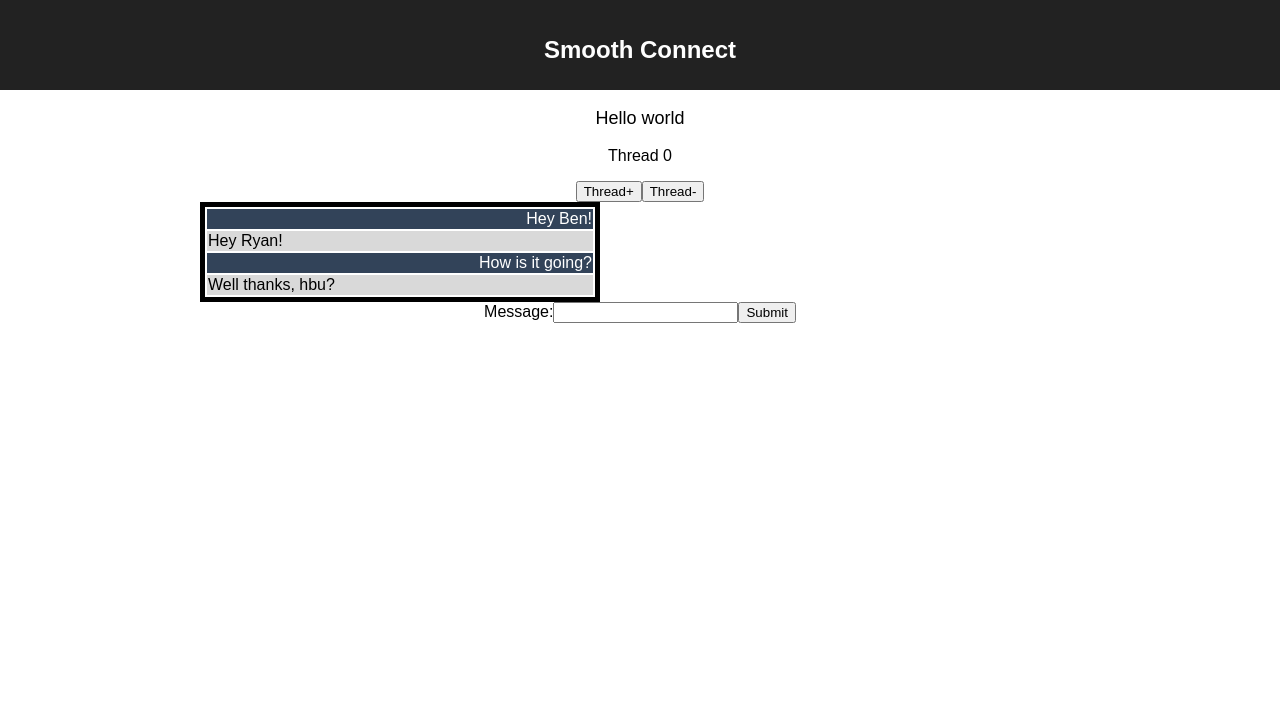
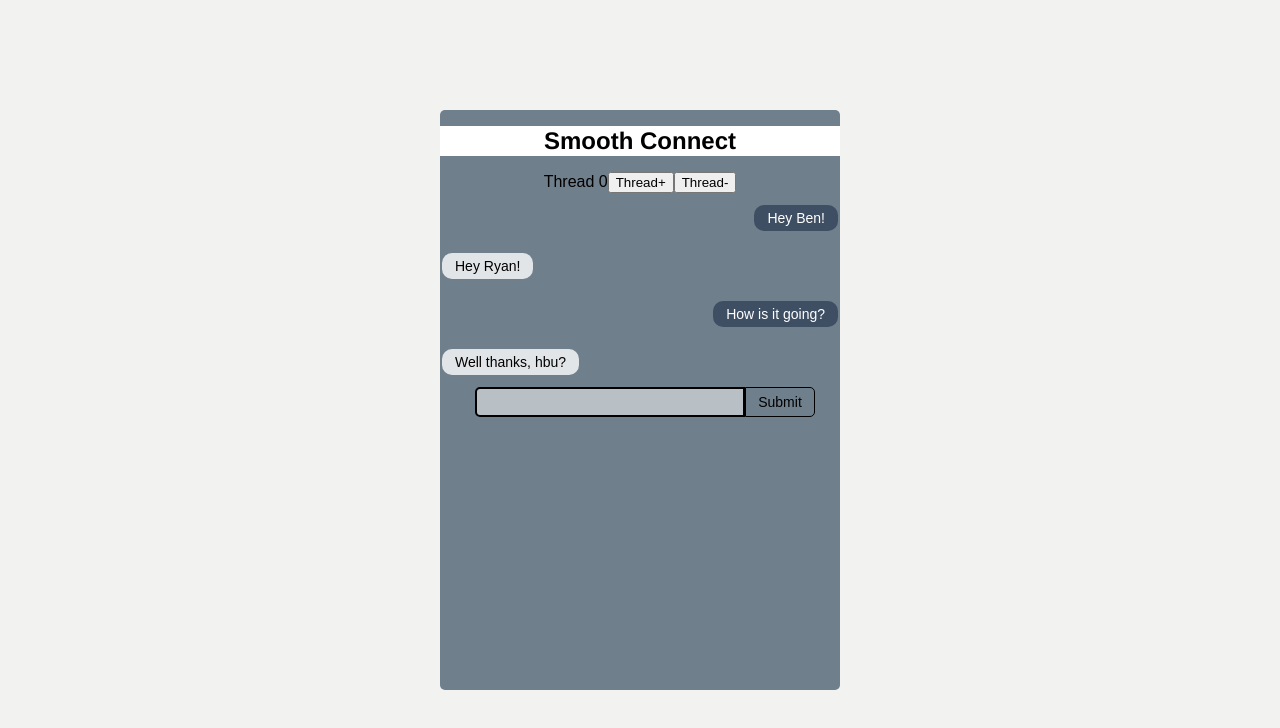
Before and after one commit to RyanNormanSchultz/smooth_connect, a React (Create React App) app in the folder my-app/: page / in a window 1280 px wide. Shown: the top 728 px of the page. Built offline with nearby package versions, Linux system fonts and the light colour scheme.

Commit message:
Spruced up CSS

```diff
--- a/my-app/src/App.css
+++ b/my-app/src/App.css
@@ -1,48 +1,117 @@
+body {
+  margin: 0;
+}
+
+p {
+  margin: 0;
+  display: inline-block;
+}
+
 .App {
   text-align: center;
+  height: 100vh;
+  width: 100vw;
+  display: flex;
+  align-items: center;
+  justify-content: center;
+  background-color: #F2F2F0;
 }
 
-.App-logo {
-  animation: App-logo-spin infinite 20s linear;
-  height: 80px;
-}
-
-.App-header {
-  background-color: #222;
-  height: 50px;
-  padding: 20px;
-  color: white;
+.App-Container{
+  width: 400px;
+  height: 580px;
+  background-color: #707F8C;
+  border-radius: 5px;
+  overflow: hidden;
 }
 
 .App-title {
   font-size: 1.5em;
+  width: 100%;
+  height: 30px;
+  background-color:white;
+  font-family: "Helvetica";
+  display: flex;
+  align-items: center;
+  justify-content: center;
 }
 
-.App-intro {
-  font-size: large;
+.Chat-Container{
+  box-sizing: border-box;
+  padding: 0 20px;
+  margin: 10px 0 0;
+  height: 510px;
+  overflow-y: scroll;
 }
 
 .Self-message {
+  background: rgba(50, 67, 89, 0.8);
   color: white;
-  background-color: #324359;
-  text-align: right;
-  width: 80%;
+  position: relative;
+  padding: 5px 13px;
+  font-size: 14px;
+  border-radius: 10px;
+  list-style: none;
+  margin: 10px 0;
+  max-width:200px;
+  float:right;
+  clear: both;
 }
 
 .Friend-message {
-  color: black;
-  background-color: #D9D9D9;
-  text-align: left;
-  width: 80%;
+  background: rgba(255, 255, 255, 0.8);
+  position: relative;
+  padding: 5px 13px;
+  font-size: 14px;
+  border-radius: 10px;
+  list-style: none;
+  float:left;
+  clear:both;
+  margin: 10px 0;
+  max-width:200px;
 }
 
-.Chat-view {
-  border: 5px solid black;
-  width: 400px;
-  margin-left:200px;
+.input{
+    height: 40px;
+  width: 100%;
+  background: rgba(30, 228, 148, 0.7);
+  display: flex;
+  flex-direction: row;
+  align-items: center;
 }
 
-@keyframes App-logo-spin {
-  from { transform: rotate(0deg); }
-  to { transform: rotate(360deg); }
+input[type="text"] {
+  background: rgba(255, 255, 255, 0.5);
+  outline: 0;
+  border: 2px solid black;
+  padding: 0 5px;
+  border-top-left-radius: 5px;
+  border-bottom-left-radius: 5px;
+  margin-left: 10px;
+  height: 30px;
+  width: 270px;
+  box-sizing: border-box;
+  font-size: 14px;
 }
+
+ input[type="submit"] {
+  background: transparent;
+  border: 1px solid black;
+  height: 30px;
+  width: 70px;
+  font-size: 14px;
+  box-sizing: border-box;
+  border-top-right-radius: 5px;
+  border-bottom-right-radius: 5px;
+  cursor: pointer;
+  transition: all 0.3s ease;
+}
+
+.chatroom .input input[type="submit"]:hover {
+  background: #1EE494;
+  color: #FFF;
+}
+
+.Chat-Table{
+  width: 100%;
+}
--- a/my-app/src/App.js
+++ b/my-app/src/App.js
@@ -9,7 +9,7 @@ class ChatMessage extends Component {
     const type = (this.props.type === "self") ? "Self-message" : "Friend-message";
     return(
         <tr>
-          <td className={type}> {message} </td>
+          <td className={type} > {message} </td>
         </tr>
     );
   }
@@ -34,7 +34,7 @@ class ChatView extends Component {
     });
 
     return(
-      <table className="Chat-view">
+      <table className="Chat-Table">
         <tbody>{rows}</tbody>
       </table>
     );
@@ -70,7 +70,6 @@ class InputChat extends Component {
         <ChatView messages={this.state.messages} thread={this.props.thread}/>
         <form onSubmit={this.handleSubmit}>
           <label>
-            Message:
             <input type="text" value={this.state.value} onChange={this.handleChange} ref="msg"/>
           </label>
           <input type="submit" value="Submit" />
@@ -125,15 +124,12 @@ class App extends Component {
   render() {
     return (
       <div className="App">
-        <header className="App-header">
+        <div className="App-Container">
           <h1 className="App-title">
             Smooth Connect
           </h1>
-        </header>
-        <p className="App-intro">
-          Hello world
-        </p>
-        <ThreadController />
+          <ThreadController className="Chat-Container"/>
+        </div>
       </div>
     );
   }
```
